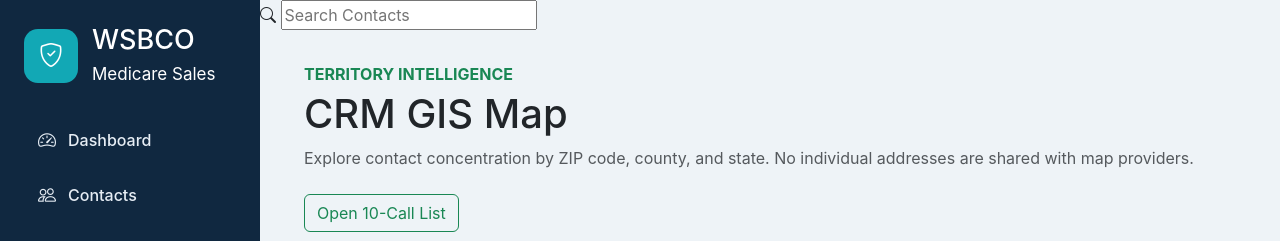
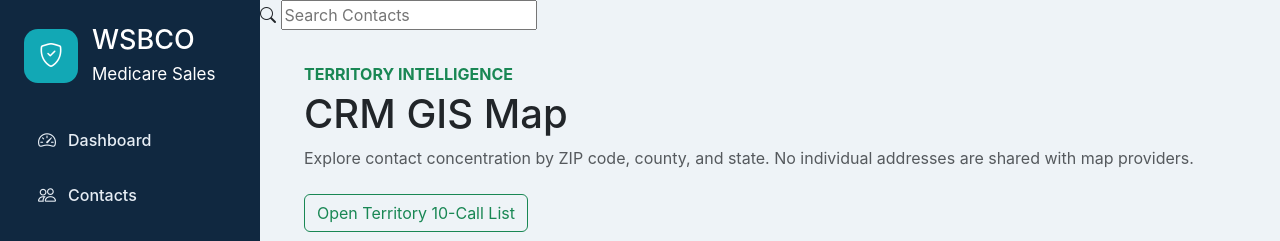
Before and after one commit to wsb091960/WSBCO-CRM, a FastAPI app: page /gis in a window 1280 px wide. Shown: the top 241 px of the page. Run offline with FastAPI, Linux system fonts and the light colour scheme; data that the repository does not hold is empty.

Commit message:
Add territory call list action

```diff
--- a/app/templates/gis_map.html
+++ b/app/templates/gis_map.html
@@ -12,7 +12,7 @@
 <section class="container-fluid">
 <div class="d-flex flex-wrap justify-content-between align-items-center gap-2 mb-3">
 <div><p class="text-uppercase text-success fw-bold mb-1">Territory intelligence</p><h1>CRM GIS Map</h1><p class="text-muted">Explore contact concentration by ZIP code, county, and state. No individual addresses are shared with map providers.</p></div>
-<a class="btn btn-outline-success" href="/call-list">Open 10-Call List</a>
+<a class="btn btn-outline-success" id="gis-call-list-link" href="/call-list">Open Territory 10-Call List</a>
 </div>
 <form id="gis-form" class="card p-3 mb-3">
 <div class="gis-controls">
@@ -30,5 +30,5 @@
 <p id="gis-message" class="text-muted" role="status"></p>
 </section>
 <script src="https://unpkg.com/leaflet@1.9.4/dist/leaflet.js"></script>
-<script src="/static/js/gis_map.js?v=5"></script>
+<script src="/static/js/gis_map.js?v=6"></script>
 {% endblock %}
```
